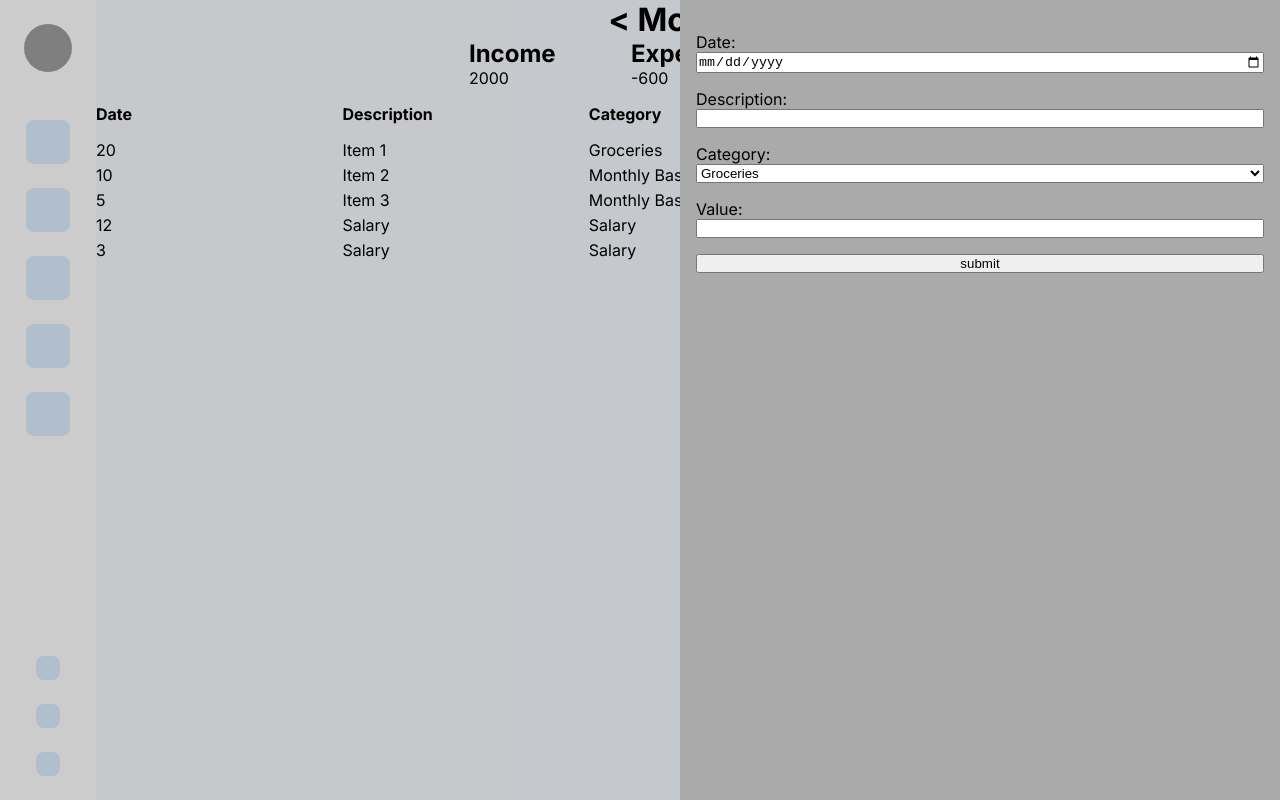
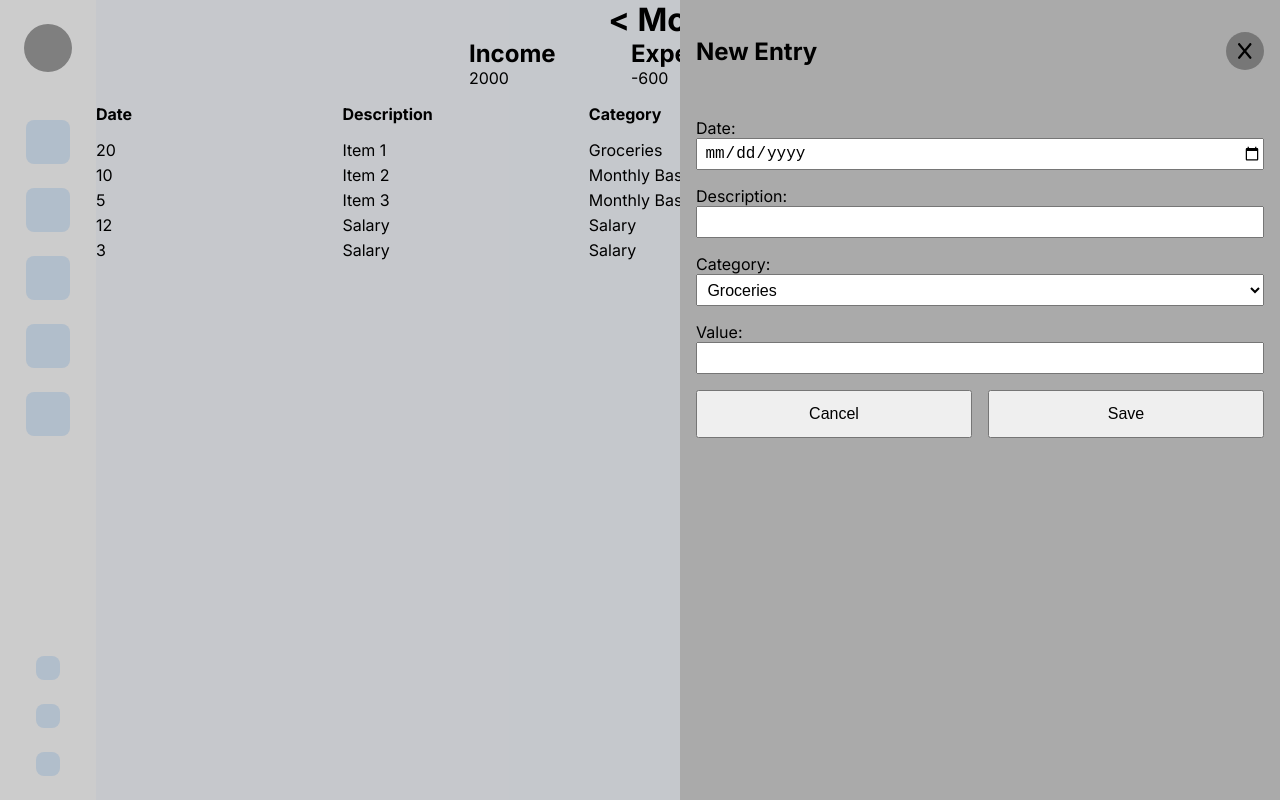
Before and after one commit to gabrielgimenes92/finance_planner, a Next.js app: page / in a window 1280 px wide. Both pictures are taken after a click on the element 1239 px from the left and 759 px from the top of the page. Built offline with nearby package versions, Linux system fonts and the light colour scheme; grey boxes are pictures that could not be loaded.

Commit message:
Adds many visual improvements and date validation

```diff
--- a/src/app/components/EntryForm.js
+++ b/src/app/components/EntryForm.js
@@ -1,11 +1,20 @@
 import React from 'react';
 import styles from '../page.module.scss';
+
+import { FontAwesomeIcon } from '@fortawesome/react-fontawesome';
+import { faX } from '@fortawesome/free-solid-svg-icons';
 
 const EntryForm = (props) => {
   return (
     <div className={styles.openModal}>
       <div className={styles.overlay} onClick={props.toggleAddModal} />
       <div className={styles.formWrapper}>
+        <div className={styles.titleWrapper}>
+          <h2>New Entry</h2>
+          <div className={styles.closeButton}>
+            <FontAwesomeIcon icon={faX} onClick={props.toggleAddModal} />
+          </div>
+        </div>
         <form onSubmit={props.onSubmit} className={styles.form}>
           <label>
             Date:
@@ -38,7 +47,10 @@ const EntryForm = (props) => {
               onChange={props.handleChange}
             />
           </label>
-          <button type="submit">submit</button>
+          <div className={styles.horizontalButtons}>
+            <button onClick={props.toggleAddModal}>Cancel</button>
+            <button type="submit">Save</button>
+          </div>
         </form>
       </div>
     </div>
--- a/src/app/page.js
+++ b/src/app/page.js
@@ -9,12 +9,12 @@ import AddButton from './components/AddButton';
 import EntriesList from './components/EntriesList';
 import { useEffect, useState } from 'react';
 import Summary from './components/Summary';
-import { parseUTCDate } from './utils/dateUtils';
+import { isDateValid, parseUTCDate } from './utils/dateUtils';
 import { dummyEntries } from './dummy/dummyData';
 import EntryForm from './components/EntryForm';
 
 export default function Home() {
-  const [date, setDate] = useState(Date());
+  const [date, setDate] = useState();
   const [value, setValue] = useState();
   const [description, setDescription] = useState('');
   const [category, setCategory] = useState('');
@@ -54,7 +54,6 @@ export default function Home() {
 
   async function onSubmit(event) {
     event.preventDefault();
-    //let dateString = `${date.getDate()}`;
     let newEntry = {
       id: uuidv4(),
       date: date,
@@ -62,7 +61,9 @@ export default function Home() {
       category: 'Monthly Basic',
       value: parseFloat(value),
     };
-    setEntryList((entryList) => [...entryList, newEntry]);
+    if (isDateValid(newEntry.date)) {
+      setEntryList((entryList) => [...entryList, newEntry]);
+    }
   }
 
   const updateSummary = () => {
--- a/src/app/page.module.scss
+++ b/src/app/page.module.scss
@@ -48,6 +48,33 @@
     width: 600px;
     height: 100vh;
     background-color: #aaa;
+    color: black;
+
+    .titleWrapper {
+      margin: 2rem 1rem 1rem 1rem;
+      display: flex;
+      flex-flow: row nowrap;
+      justify-content: space-between;
+      align-items: center;
+
+      .closeButton {
+        background-color: #777;
+        height: 38px;
+        width: 38px;
+        display: flex;
+        flex-flow: row nowrap;
+        justify-content: center;
+        align-items: center;
+        border-radius: 50%;
+        font-size: 18px;
+        cursor: pointer;
+      }
+
+      .closeButton:hover {
+        background-color: #666;
+        transition: background-color 0.3s;
+      }
+    }
 
     .form {
       padding: 2rem 1rem;
@@ -59,10 +86,22 @@
       label {
         display: flex;
         flex-flow: column;
+
+        input {
+          height: 2rem;
+          padding-left: .4rem;
+          font-size: 1rem;
+        }
+
+        select {
+          height: 2rem;
+          padding-left: .4rem;
+          font-size: 1rem;
+        }
       }
-
       button {
-        flex: 1;
+        height: 3rem;
+        font-size: 1rem;
       }
     }
   }
@@ -174,3 +213,9 @@
 .addFloatingButton:hover {
   background-color: #555;
 }
+
+.horizontalButtons {
+  display: grid;
+  grid-template-columns: 1fr 1fr;
+  gap: 1rem;
+}
--- a/src/app/utils/dateUtils.js
+++ b/src/app/utils/dateUtils.js
@@ -1,3 +1,7 @@
 export const parseUTCDate = (dateString) => {
-    return new Date(dateString+"T00:00");
-}
+  return new Date(dateString + 'T00:00');
+};
+
+export const isDateValid = (dateStr) => {
+  return !isNaN(new Date(dateStr));
+};
```
